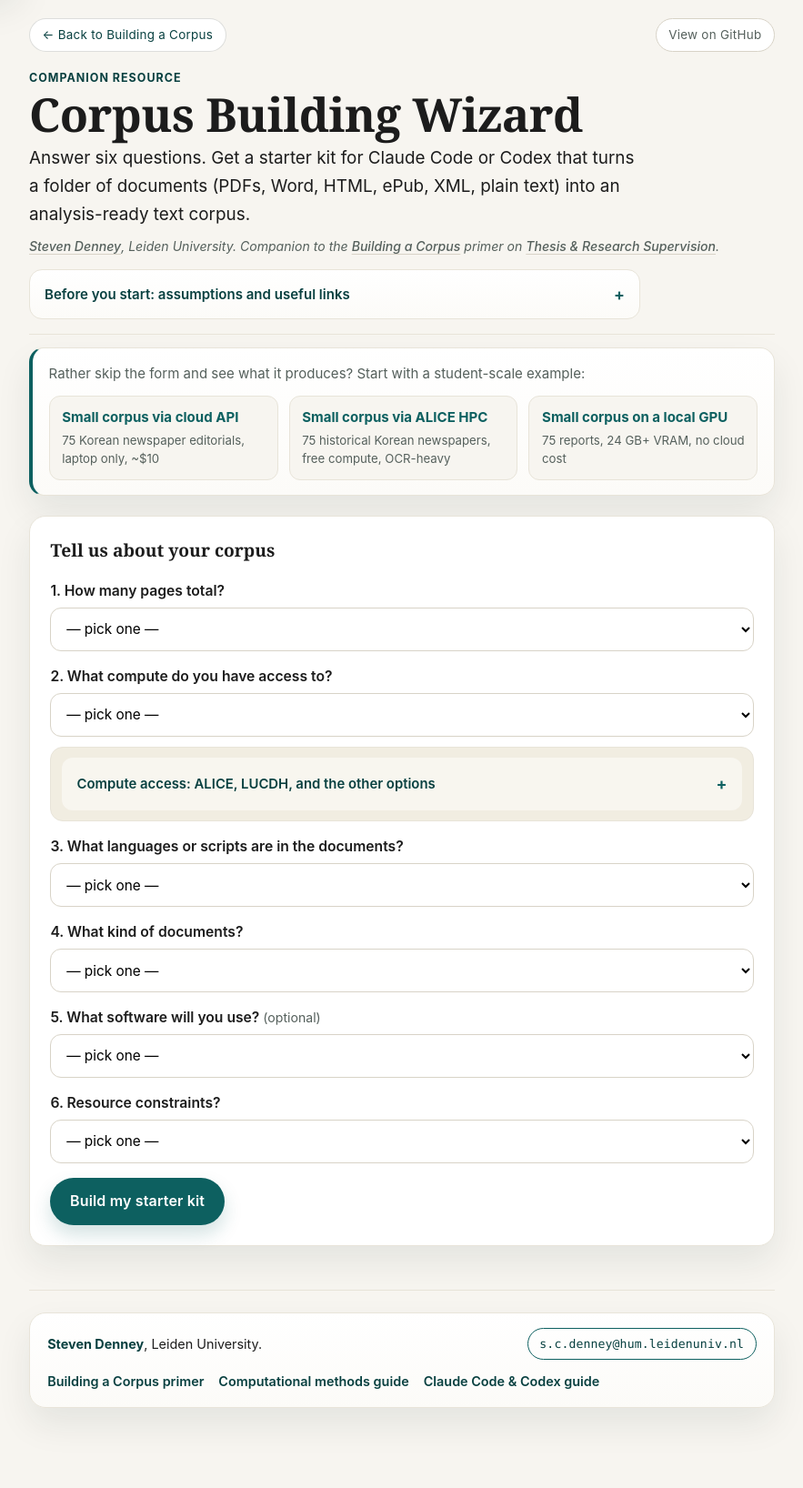
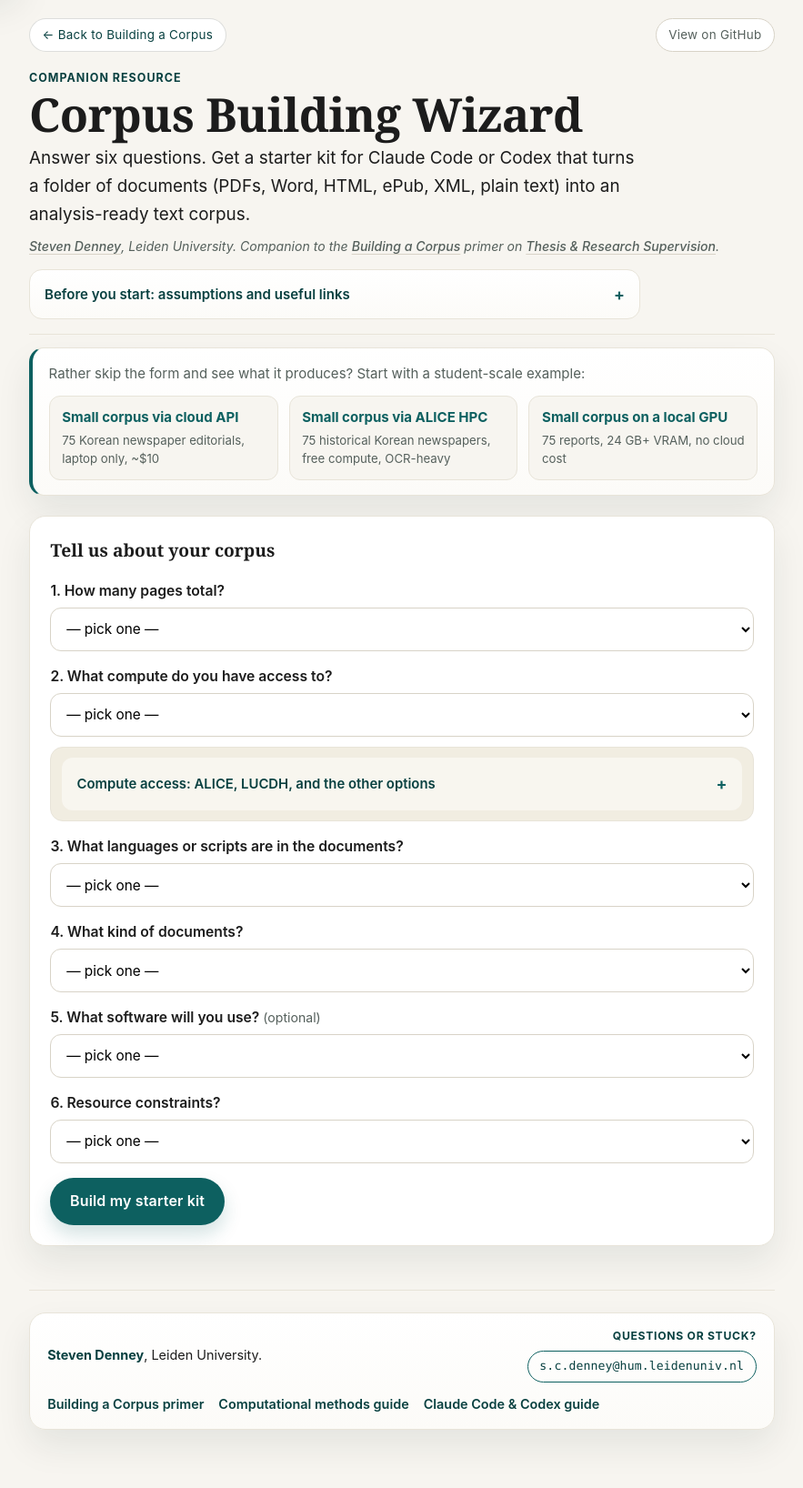
Before and after one commit to scdenney/corpus-building, a Jekyll site: the page index.html, which Jekyll copies as it is, in a window 1280 px wide. Shown: the whole page at 91% size, without its empty margins (198-1081 px from the left). Built offline with Jekyll 4.4.1, drawn with Linux system fonts in a browser that asks for light colours; before the commit the page ends 1612 px from its top, so only the background shows below that.

Commit message:
Restore wizard contact prompt

```diff
--- a/index.html
+++ b/index.html
@@ -183,9 +183,10 @@
     <p class="footer-note">
       <strong>Steven Denney</strong>, Leiden University.
     </p>
-    <p class="footer-contact">
+    <div class="footer-contact">
+      <span class="footer-kicker">Questions or stuck?</span>
       <a class="contact-link" href="mailto:s.c.denney@hum.leidenuniv.nl?subject=Corpus%20Building%20Wizard%20%E2%80%94%20help">s.c.denney@hum.leidenuniv.nl</a>
-    </p>
+    </div>
     <nav class="footer-links" aria-label="Footer">
       <a href="https://scdenney.github.io/thesis-supervision/methods/building-a-corpus">Building a Corpus primer</a>
       <a href="https://scdenney.github.io/thesis-supervision/methods/quantitative/">Computational methods guide</a>
--- a/wizard.css
+++ b/wizard.css
@@ -590,7 +590,18 @@ footer {
   text-decoration: underline;
 }
 .footer-contact {
+  display: flex;
+  flex-direction: column;
+  align-items: flex-end;
+  gap: 0.35rem;
   justify-self: end;
+}
+.footer-kicker {
+  color: var(--accent-dark);
+  font-size: 0.76rem;
+  font-weight: 700;
+  text-transform: uppercase;
+  letter-spacing: 0.06em;
 }
 .contact-link {
   display: inline-block;
@@ -754,7 +765,7 @@ article.scenario hr {
 
 @media (max-width: 680px) {
   .footer-inner { grid-template-columns: 1fr; gap: 0.9rem; }
-  .footer-contact { justify-self: start; }
+  .footer-contact { justify-self: start; align-items: flex-start; }
   .footer-links { gap: 0.35rem 0.8rem; }
 }
 
```
